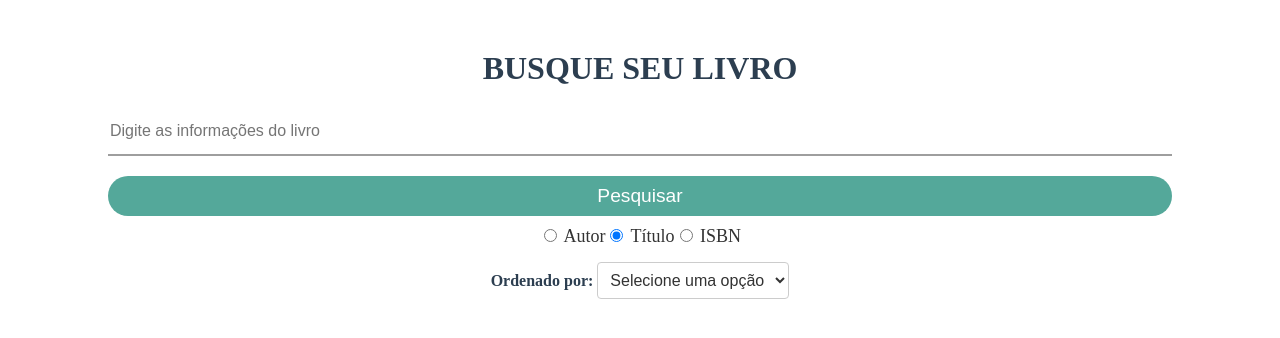
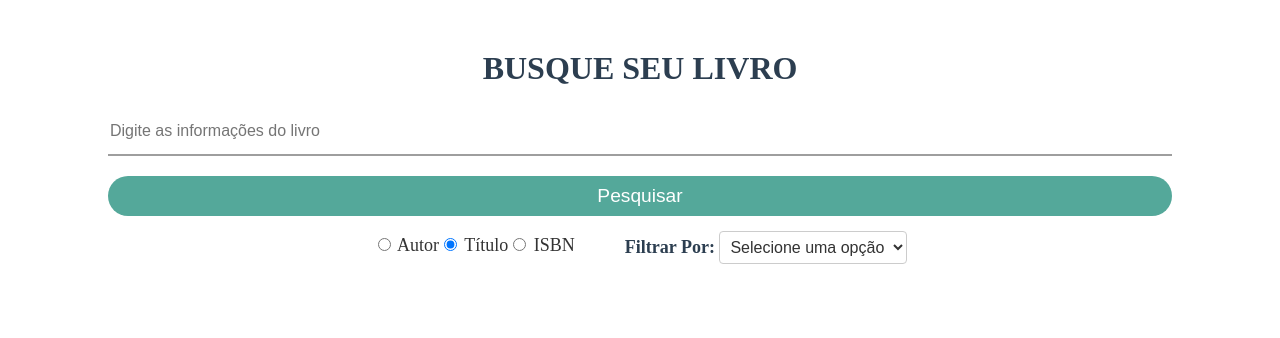
Before and after one commit to elc1090/project2-gsquevedo, a Vue app in the folder vue-api-google-books/: page / in a window 1280 px wide. Shown: the top 338 px of the page. Built offline with nearby package versions, Linux system fonts and the light colour scheme.

Commit message:
update code

```diff
--- a/vue-api-google-books/src/components/SelectOrder.vue
+++ b/vue-api-google-books/src/components/SelectOrder.vue
@@ -55,11 +55,12 @@ export default {
 label {
   margin-bottom: 8px;
   font-weight: bold;
-  font-size: 16px;
+  font-size: 18px;
+
 }
 
 select {
-  padding: 8px;
+  padding: 6px;
   border: 1px solid #ccc;
   border-radius: 4px;
   font-size: 16px;
--- a/vue-api-google-books/src/components/book/SearchBook.vue
+++ b/vue-api-google-books/src/components/book/SearchBook.vue
@@ -6,12 +6,13 @@
                 <InputText v-model="searchBook" :type="'text'" :placeholder="'Digite as informações do livro'" />
                 <ButtonSearch class="btnSearch" :type="'submit'"> Pesquisar </ButtonSearch>
             </div>
-            <RadioInput v-model="selected" :name="'radio-group'" :options="group" />
-            <SelectOrder name="Ordenado por: " :options="options"  v-model="orderBy" />
+            <div class="filter">
+                <RadioInput v-model="selected" :name="'radio-group'" :options="group" />
+                <SelectOrder name="Filtrar Por: " :options="options"  v-model="orderBy" />
+            </div>
             <div v-if="books.length">
                 <BooksList :books="books"/>
             </div>
-
         </form>
     </div>
 </template>
@@ -51,6 +52,7 @@ export default {
                     `https://www.googleapis.com/books/v1/volumes?q=${selected.value}:${searchBook.value}&orderBy=${orderBy.value}`
                 );
                 books.value = response.data.items;
+                console.log(books.value)
             } catch (error) {
                 throw new Error("Erro na requisição");
             }
@@ -97,4 +99,10 @@ export default {
     background-color: #459689;
     color: #f3f3f9;
 }
+.filter{
+    display: flex;
+    align-content: center;
+    justify-content: center;
+    gap: 50px;
+}
 </style>
```
